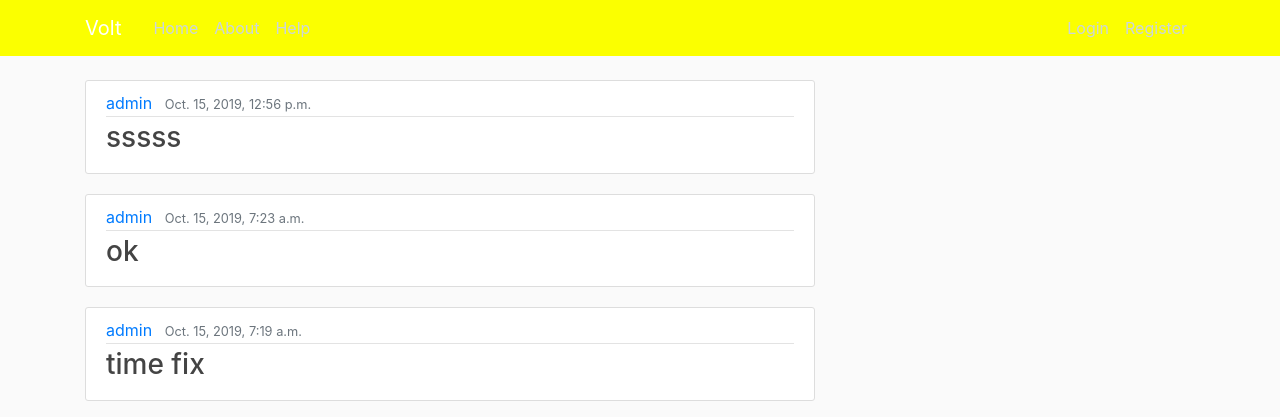
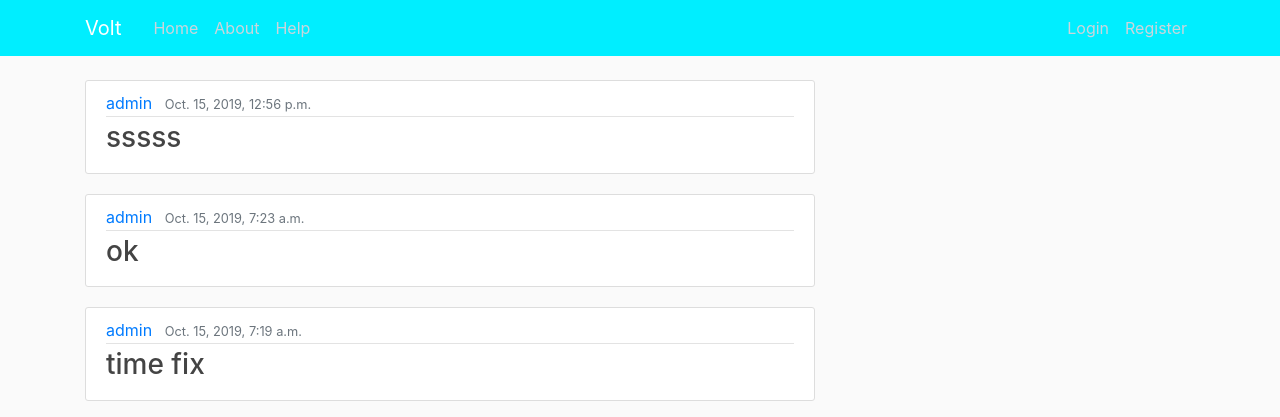
Before and after one commit to Shiladitya070/project-volt, a Django app: page / in a window 1280 px wide. Shown: the top 417 px of the page. Run offline with Django 3.2, Linux system fonts and the light colour scheme; data comes from the database, SQL or seed files in the repository; some libraries are stand-ins or nearby versions.

Commit message:
nav bar color change

```diff
--- a/blog/static/blog/main.css
+++ b/blog/static/blog/main.css
@@ -8,7 +8,7 @@
   color: #000000;
 }
 .navbar-brand {
-  color: #FF5722;
+  color: rgb(0, 252, 0);
 }
 .site-header .navbar-nav .nav-link {
   color: #020202;
@@ -19,7 +19,7 @@
 }
 
 .bg-steel {
-  background-color: #fbff00;
+  background-color: #00eeff;
 }
 
 .site-header .navbar-nav .nav-link {
```
